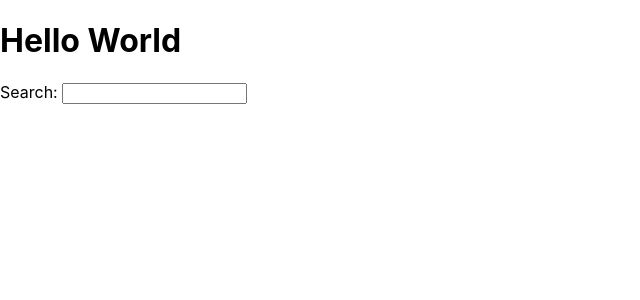
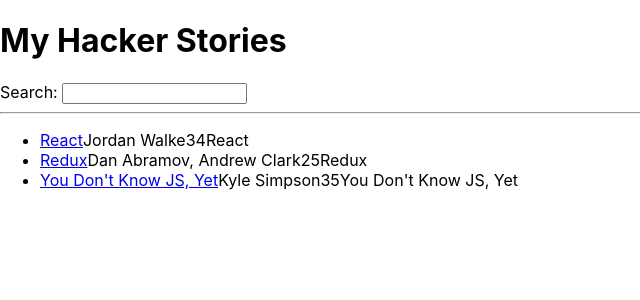
Before and after one commit to ElDuke717/hacker-stories, a React (Create React App) app: page / in a window 1280 px wide. Shown: the top 300 px of the page, without its empty margins (0-640 px from the left). Built offline with nearby package versions, Linux system fonts and the light colour scheme.

Commit message:
Lists in React code added

```diff
--- a/src/App.js
+++ b/src/App.js
@@ -4,14 +4,58 @@
   return title;
 }
 
+const list = [
+  {
+    title: 'React',
+    url: 'https://reactjs.org/',
+    author: 'Jordan Walke',
+    num_comments: 3,
+    points: 4,
+    objectID: 0,
+  },
+  {
+    title: 'Redux',
+    url: 'https://redux.js.org/',
+    author: 'Dan Abramov, Andrew Clark',
+    num_comments: 2,
+    points: 5,
+    objectID: 1,
+  },
+  {
+    title: 'You Don\'t Know JS, Yet',
+    url: 'https://leanpub.com/ydkjsy-get-started',
+    author: 'Kyle Simpson',
+    num_comments: 3,
+    points: 5,
+    objectID: 2,
+  },
+];
+
 function App() {
-
   return (
     <div>
-      <h1>Hello World</h1>
+      <h1>My Hacker Stories</h1>
 
       <label htmlFor="search">Search: </label>
       <input id="search" type="text" />
+<hr/>
+
+  <ul>
+        {list.map(function (item) {
+          return (
+          <li key={item.objectID}>
+          <span>
+            <a href={item.url}>{item.title}</a>
+          </span>
+          <span>{item.author}</span>
+          <span>{item.num_comments}</span>
+          <span>{item.points}</span>
+          {item.title}
+          </li>
+          );
+        })}
+  </ul>
+
     </div>
   );
 }
```
